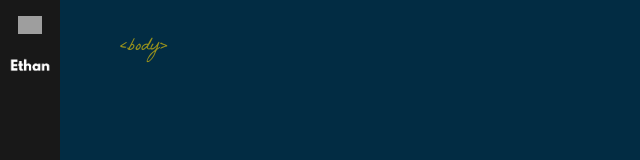
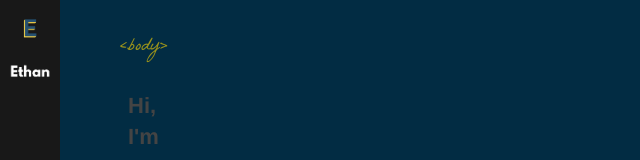
Before and after one commit to EElBard/react-portfolio, a React (Create React App) app: page / in a window 1280 px wide. Shown: the top 160 px of the page, without its empty margins (0-640 px from the left). Built offline with nearby package versions, Linux system fonts and the light colour scheme; grey boxes are pictures that could not be loaded.

Commit message:
Updated logo references from s to e

```diff
--- a/src/components/Home/index.js
+++ b/src/components/Home/index.js
@@ -1,5 +1,5 @@
 import { Link } from 'react-router-dom';
-import LogoTitle from '../../assets/images/logo-s.png';
+import LogoTitle from '../../assets/images/logo-e.png';
 import './index.scss';
 
 const Home = () => {
--- a/src/components/Sidebar/index.js
+++ b/src/components/Sidebar/index.js
@@ -1,6 +1,6 @@
 import { Link, NavLink } from 'react-router-dom'
 import './index.scss'
-import LogoS from '../../assets/images/logo-s.png'
+import LogoE from '../../assets/images/logo-e.png'
 import LogoSubtitle from '../../assets/images/logo_sub.png'
 import { FontAwesomeIcon } from '@fortawesome/react-fontawesome'
 import { faEnvelope, faHome, faUser } from '@fortawesome/free-solid-svg-icons'
@@ -10,8 +10,8 @@ import { faGithub, faLinkedin, faYoutube } from '@fortawesome/free-brands-svg-ic
 const Sidebar = () => (
     <div className = 'nav-bar'>
         <Link className='logo' to='/'>
-            <img src={LogoS} alt="logo" />
-            <img className='sub-logo' src={LogoSubtitle} alt="slobodan" />
+            <img src={LogoE} alt="logo" />
+            <img className='sub-logo' src={LogoSubtitle} alt="ethan" />
         </Link>
         <nav>
             <NavLink exact="true" activeclassname="active" to="/">
```
